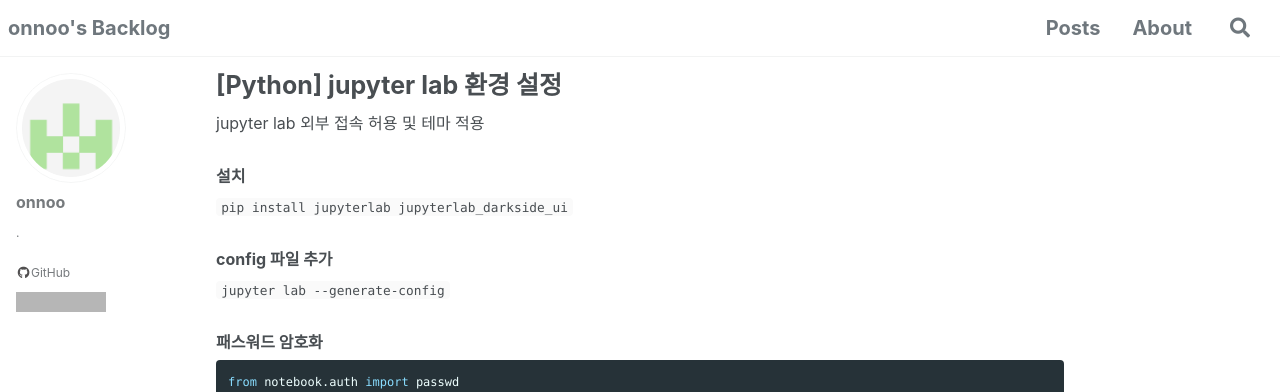
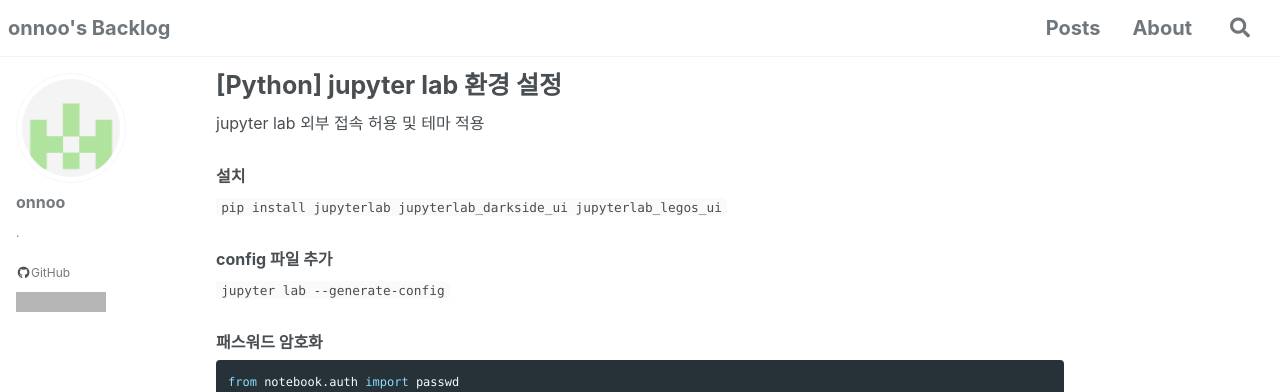
Before and after one commit to onnoo/onnoo.github.io, a Jekyll site: the page built from _posts/2021-09-26-jupyter-lab.md, in a window 1280 px wide and 900 px high. Shown: the top 392 px of the window. Built offline with Jekyll 4.4.1, drawn with Linux system fonts in a browser that asks for light colours; cached includes are drawn as plain includes; a script that is not in the unit is left out; comment, search, counter and statistics services are not loaded; grey boxes are pictures that could not be loaded.

Commit message:
Update 2021-09-26-jupyter-lab.md

```diff
--- a/_posts/2021-09-26-jupyter-lab.md
+++ b/_posts/2021-09-26-jupyter-lab.md
@@ -13,7 +13,7 @@ jupyter lab 외부 접속 허용 및 테마 적용
 
 ### 설치
 
-`pip install jupyterlab jupyterlab_darkside_ui`
+`pip install jupyterlab jupyterlab_darkside_ui jupyterlab_legos_ui`
 
 ### config 파일 추가
 
```
